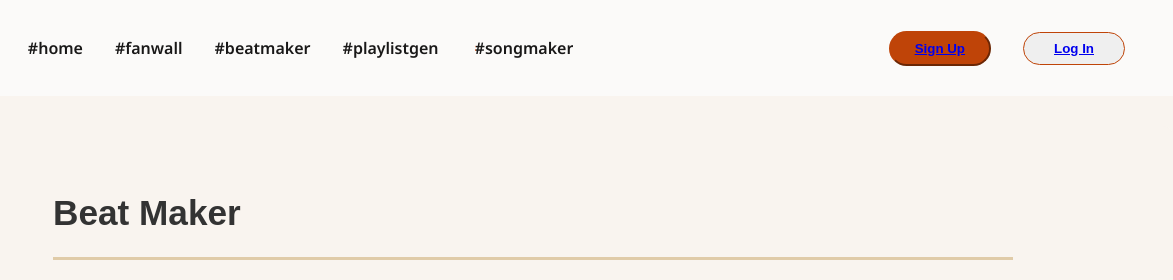
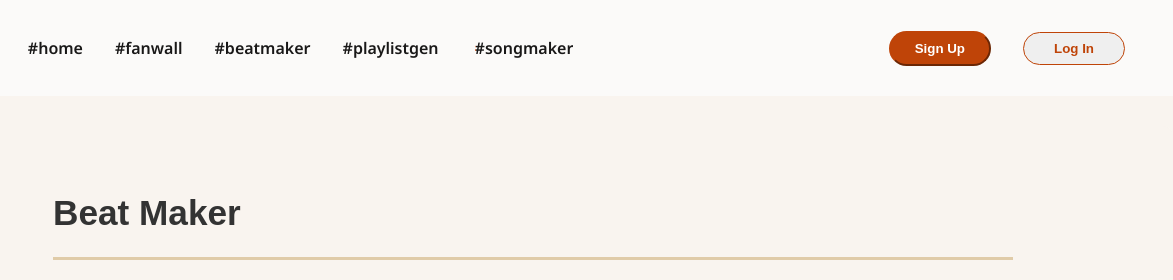
Before and after one commit to amuhak/StoryMaker, a plain HTML site: page src/main/resources/templates/beatmaker.html in a window 1280 px wide. Shown: the top 280 px of the page, 107-1280 px from the left. Drawn offline with Linux system fonts and the light colour scheme; a web font is replaced by a local one.

Commit message:
Fixed minor

```diff
--- a/src/main/resources/templates/beatmaker.html
+++ b/src/main/resources/templates/beatmaker.html
@@ -388,6 +388,18 @@ padding-bottom: var(--dl-space-space-halfunit);
 justify-content: center;
 }
 
+a {
+    text-decoration: none;
+}
+
+.home-text108 {
+    color: white;
+}
+
+.home-text109 {
+    color: #BF4408;
+}
+
 .thq-button-outline:hover {
 fill: var(--dl-color-theme-secondary2);
 color: var(--dl-color-theme-secondary2);
@@ -473,7 +485,7 @@ background-color: var(--dl-color-theme-primary2);
                 >
                   <span>
                     <fragment class="home-fragment109">
-                      <a href="login"><span class="home-text108">Log In</span></a>
+                      <a href="login"><span class="home-text109">Log In</span></a>
                     </fragment>
                   </span>
                 </button>
```
Also changed, not shown: src/main/resources/templates/fanwall.html (+13 -1 lines), src/main/resources/templates/playlistgen.html (+13 -1 lines), src/main/resources/templates/songmaker.html (+13 -1 lines).
